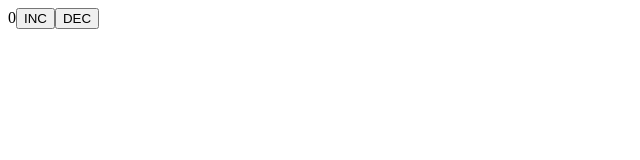
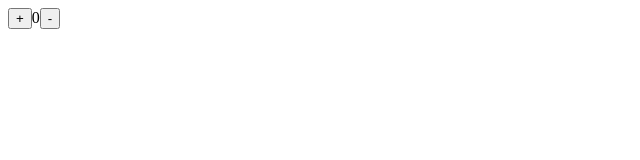
Before and after one commit to surbhi322/React-Basics-Working-with-Fragments-portals-refs-Creating-a-Wrapper-Componen, a React app: page / in a window 1280 px wide. Shown: the top 160 px of the page, without its empty margins (0-640 px from the left). Built offline with nearby package versions, Linux system fonts and the light colour scheme.

Commit message:
Update App.js

```diff
--- a/src/components/App.js
+++ b/src/components/App.js
@@ -1,18 +1,19 @@
-import react, {useReducer} from 'react';
-import {counterReducer} from '../reducers/counterReducer.js';
+import React, { useReducer } from 'react'
+import { counterReducer } from '../reducers/counterReducer';
 import '../styles/App.css';
-const App = () =>{
-  const [state, dispatch] = useReducer(counterReducer, 0);
+const App = () => {
+  const initialState = {
+  count:0
+  }
+const [state,dispatch] = useReducer(counterReducer,initialState)
   return (
-    <div id = "main">
-    <span id="counter">{state}</span>
-    <button id="increment-btn" onClick={function(){
-      dispatch('INC');
-    }}>INC</button>
-    <button id = "decrement-btn" onClick={function(){
-      dispatch('DEC');
-    }}>DEC</button>
+    <div id="main">
+<button id='increment-btn' onClick={() => dispatch({type:'increment'})}>+</button>
+      <span id='counter'>{state.count}</span>
+      <button id='decrement-btn' onClick={() => dispatch({type:'decrement'})}>-</button>
     </div>
   )
 }
+
+
 export default App;
```
